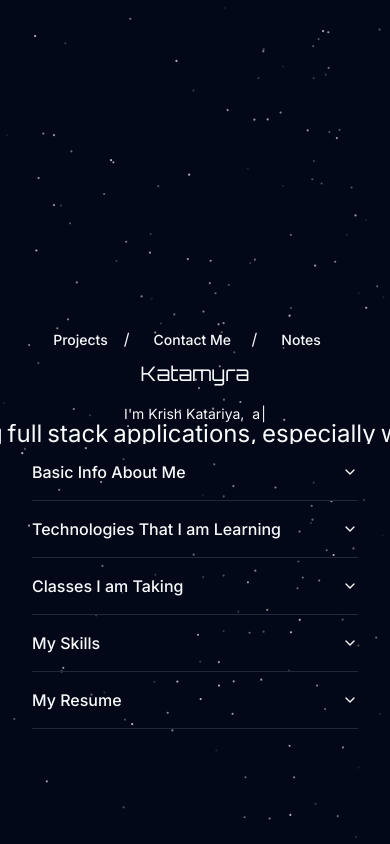
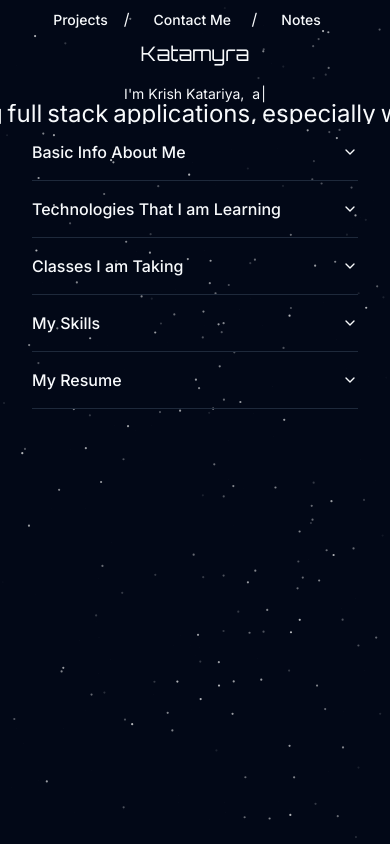
Before and after one commit to katamyra/dev-portfolio, a Next.js app: page / in a window 390 px wide. Shown: the top 844 px of the page. Built offline with nearby package versions, Linux system fonts and the light colour scheme.

Commit message:
pushing margin changes

```diff
--- a/src/app/page.tsx
+++ b/src/app/page.tsx
@@ -30,7 +30,7 @@ export default function Home() {
   return (
     <div>
 
-      <div className="container mx-auto mt-80 flex flex-col items-center ">
+      <div className="container mx-auto mt-30 lg:mt-80 flex flex-col items-center ">
 
         <HeaderNav/>
 
```
